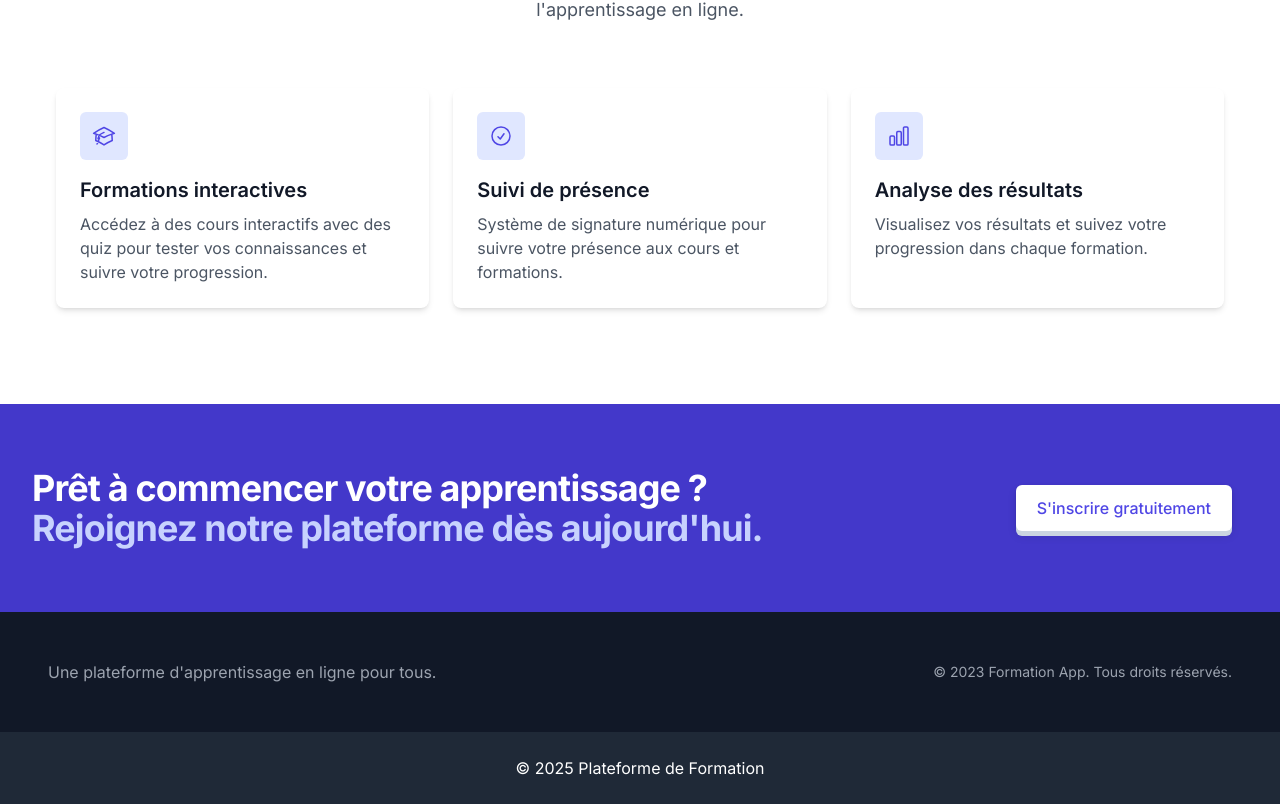
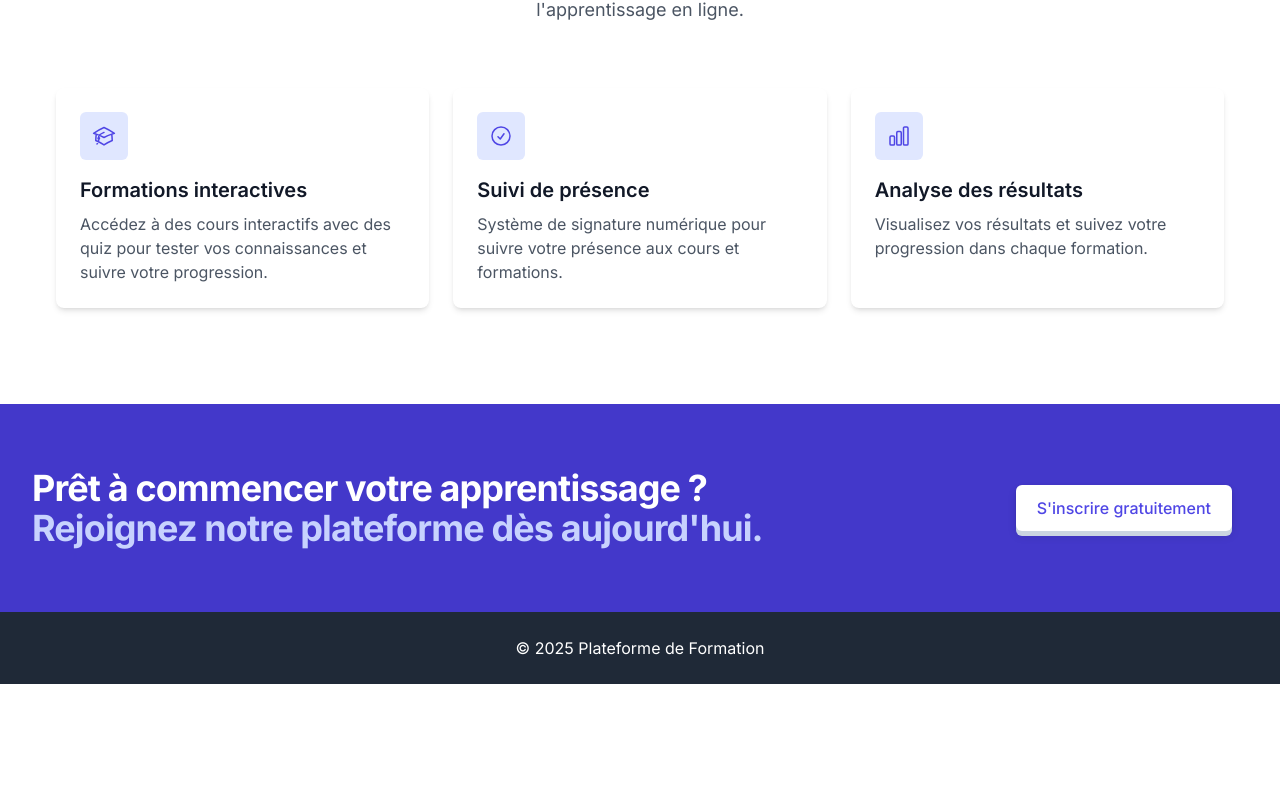
Before and after one commit to KuramaMr/formation-platform, a Next.js app: page / in a window 1280 px wide. Shown: the part 818-1622 px from the top of the page. After the commit the page ends 1502 px from the top, so only its background shows below. Built offline with nearby package versions, Linux system fonts and the light colour scheme; no server answers.

Commit message:
Changement de l'accueil pour les boutons

```diff
--- a/app/page.tsx
+++ b/app/page.tsx
@@ -240,22 +240,6 @@ export default function Home() {
           </div>
         </div>
       </div>
-
-      {/* Footer */}
-      <footer className="bg-gray-900">
-        <div className="mx-auto max-w-7xl px-4 py-12 sm:px-6 lg:px-8">
-          <div className="flex flex-col sm:flex-row sm:justify-between items-center px-4">
-            <div className="flex space-x-6 md:order-2">
-              <p className="text-gray-400 text-sm">
-                © 2023 Formation App. Tous droits réservés.
-              </p>
-            </div>
-            <p className="mt-8 text-base text-gray-400 md:mt-0 md:order-1">
-              Une plateforme d'apprentissage en ligne pour tous.
-            </p>
-          </div>
-        </div>
-      </footer>
     </div>
   );
 }
```
